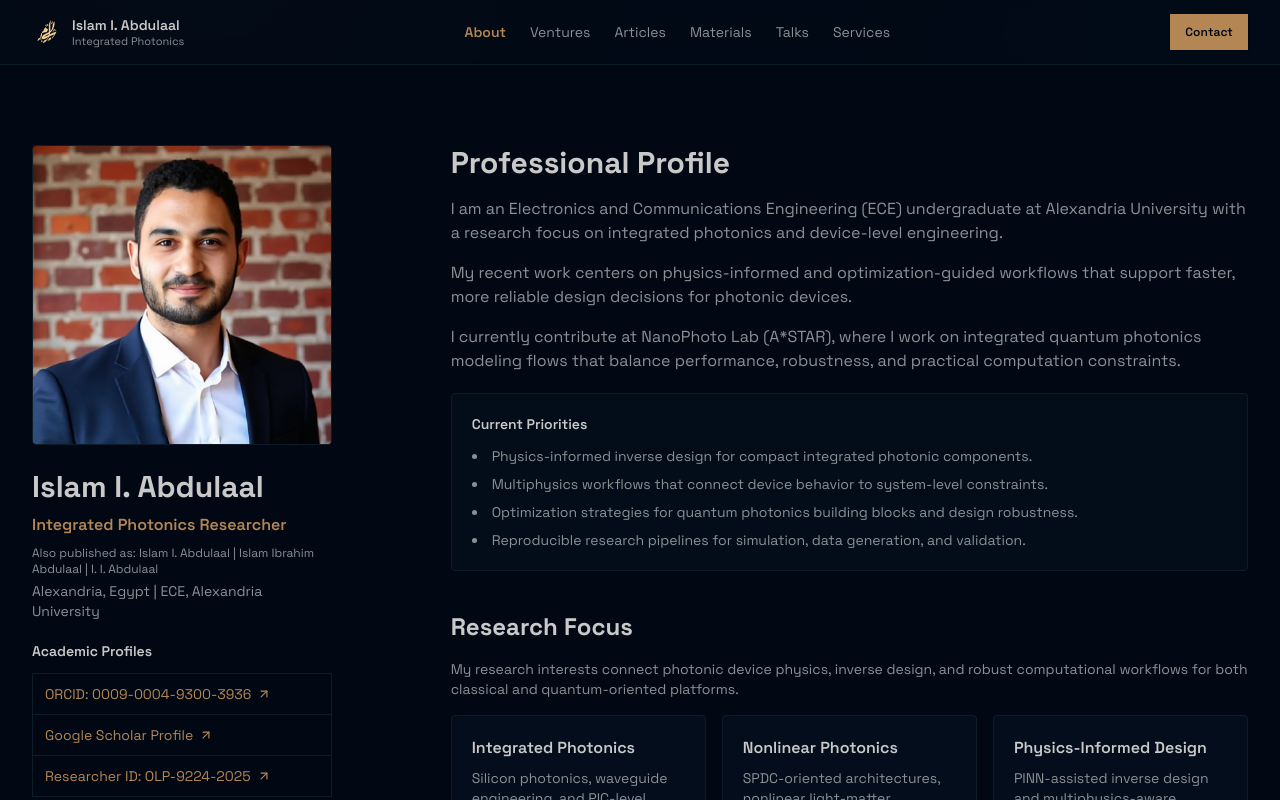
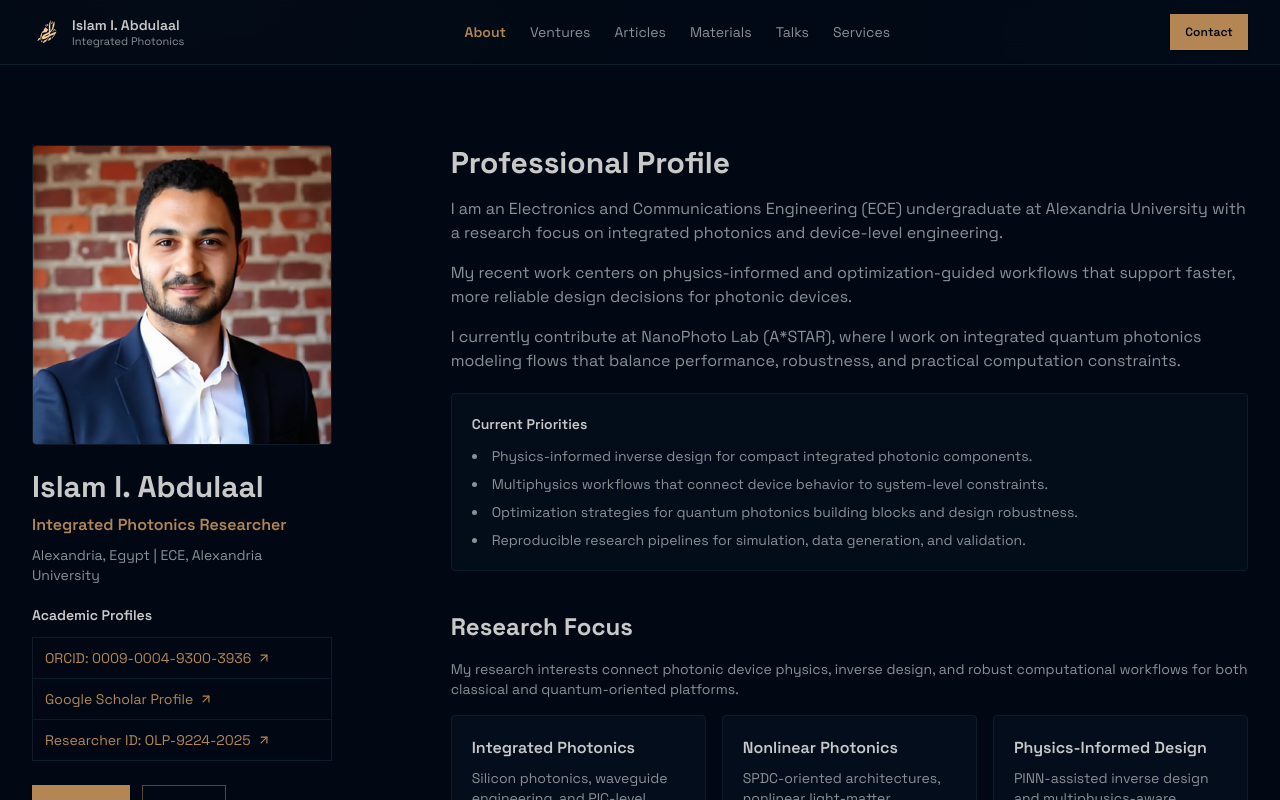
Before and after one commit to iabdul-aal/iabdul-aal.github.io, a Next.js app: page /about in a window 1280 px wide. Shown: the top 800 px of the page. Built offline with nearby package versions, Linux system fonts and the light colour scheme.

Commit message:
Remove published-as alias line from About sidebar

```diff
--- a/app/about/page.tsx
+++ b/app/about/page.tsx
@@ -151,8 +151,6 @@ export default function AboutPage() {
     },
   ]
 
-  const nameVariants = ["Islam I. Abdulaal", "Islam Ibrahim Abdulaal", "I. I. Abdulaal"]
-
   return (
     <main className="bg-background text-foreground">
       <section className="pt-20 pb-12 max-w-7xl mx-auto px-4 sm:px-6 lg:px-8">
@@ -170,7 +168,6 @@ export default function AboutPage() {
               </div>
               <h1 className="text-3xl font-bold mb-2">{personConfig.name}</h1>
               <p className="text-accent font-semibold mb-2">{personConfig.role}</p>
-              <p className="text-xs text-muted-foreground mb-1">Also published as: {nameVariants.join(" | ")}</p>
               <p className="text-sm text-muted-foreground mb-4">
                 {personConfig.location} | {personConfig.affiliation}
               </p>
```
